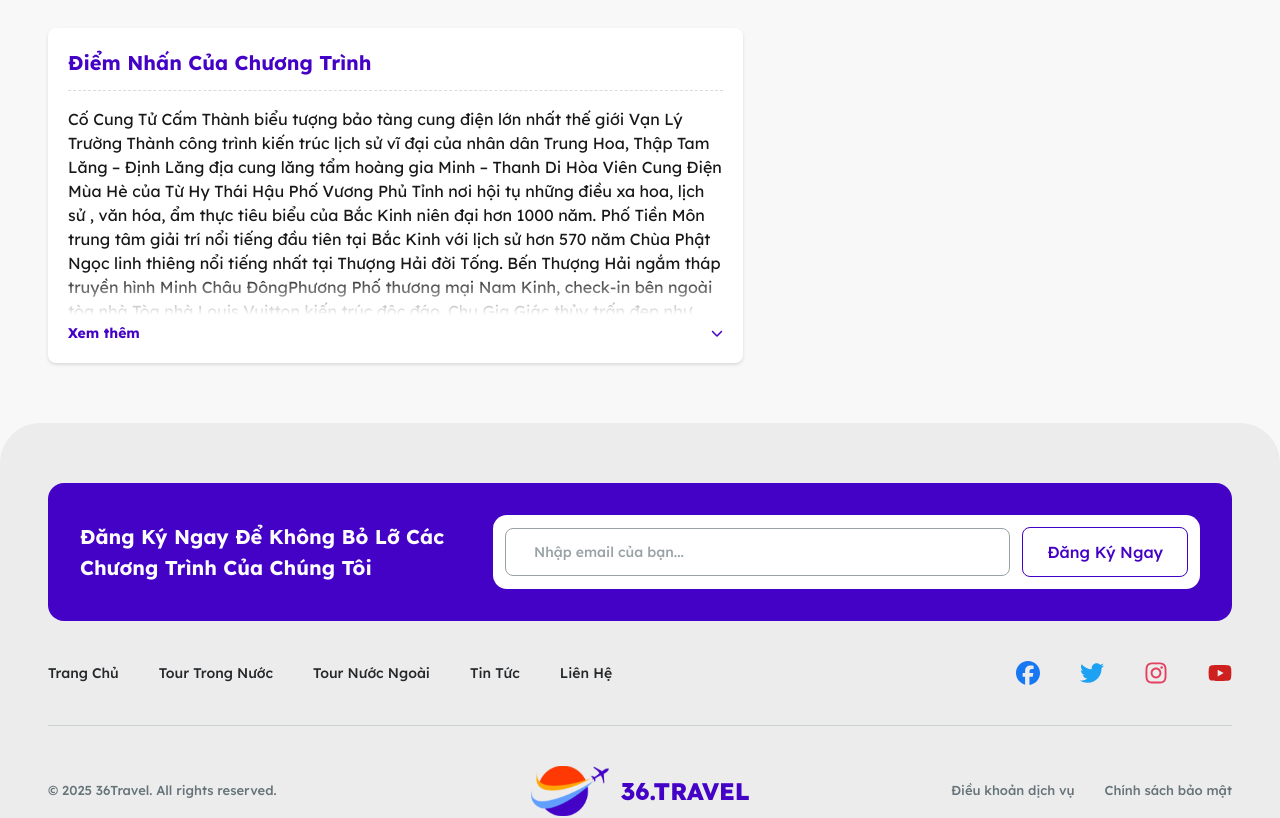
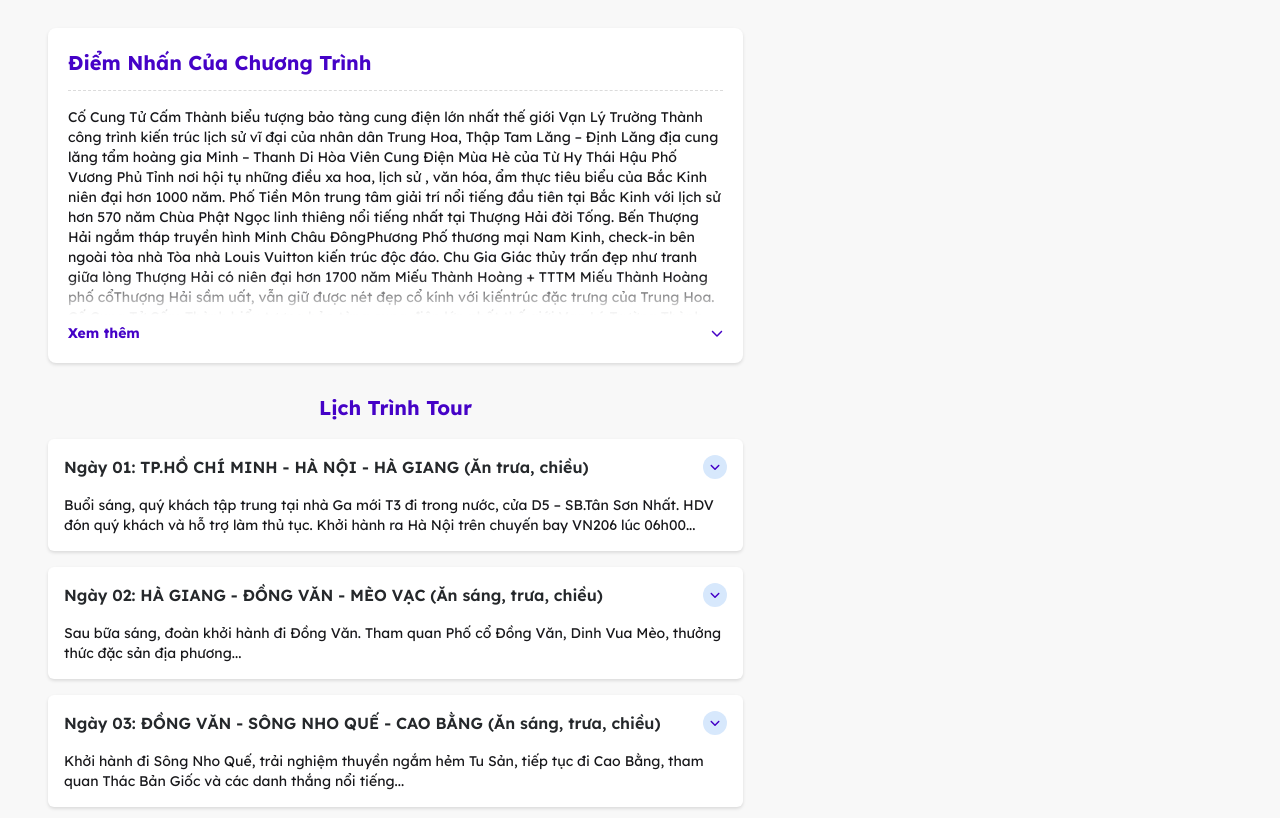
Before and after one commit to QuangHaDev2004/booking-tour-client, a Next.js app: page /tour/detail/1 in a window 1280 px wide. Shown: the part 819-1637 px from the top of the page. Built offline with nearby package versions, Linux system fonts and the light colour scheme.

Commit message:
feat: tour schedule

```diff
--- a/src/app/(pages)/tour/detail/[slug]/BoxImages.tsx
+++ b/src/app/(pages)/tour/detail/[slug]/BoxImages.tsx
@@ -51,7 +51,7 @@ export const BoxImages = () => {
             freeMode={true}
             watchSlidesProgress={true}
             modules={[FreeMode, Thumbs]}
-            className="thumbs"
+            className="mySwiper"
           >
             {isReady ? (
               Array(5)
--- a/src/app/(pages)/tour/detail/[slug]/ProgramHighlight.tsx
+++ b/src/app/(pages)/tour/detail/[slug]/ProgramHighlight.tsx
@@ -10,7 +10,9 @@ export const ProgramHighlight = () => {
       <div className="text-travel-primary border-travel-gray-100/40 mb-4 border-b border-dashed pb-3 text-[20px] font-bold capitalize">
         Điểm nhấn của chương trình
       </div>
-      <div className={`relative overflow-hidden ${!expanded && "max-h-52"}`}>
+      <div
+        className={`relative overflow-hidden text-sm ${!expanded && "max-h-52"}`}
+      >
         Cố Cung Tử Cấm Thành biểu tượng bảo tàng cung điện lớn nhất thế giới Vạn
         Lý Trường Thành công trình kiến trúc lịch sử vĩ đại của nhân dân Trung
         Hoa, Thập Tam Lăng – Định Lăng địa cung lăng tẩm hoàng gia Minh – Thanh
@@ -23,7 +25,20 @@ export const ProgramHighlight = () => {
         tòa nhà Tòa nhà Louis Vuitton kiến trúc độc đáo. Chu Gia Giác thủy trấn
         đẹp như tranh giữa lòng Thượng Hải có niên đại hơn 1700 năm Miếu Thành
         Hoàng + TTTM Miếu Thành Hoàng phố cổThượng Hải sầm uất, vẫn giữ được nét
-        đẹp cổ kính với kiếntrúc đặc trưng của Trung Hoa.
+        đẹp cổ kính với kiếntrúc đặc trưng của Trung Hoa. Cố Cung Tử Cấm Thành
+        biểu tượng bảo tàng cung điện lớn nhất thế giới Vạn Lý Trường Thành công
+        trình kiến trúc lịch sử vĩ đại của nhân dân Trung Hoa, Thập Tam Lăng –
+        Định Lăng địa cung lăng tẩm hoàng gia Minh – Thanh Di Hòa Viên Cung Điện
+        Mùa Hè của Từ Hy Thái Hậu Phố Vương Phủ Tỉnh nơi hội tụ những điều xa
+        hoa, lịch sử , văn hóa, ẩm thực tiêu biểu của Bắc Kinh niên đại hơn 1000
+        năm. Phố Tiền Môn trung tâm giải trí nổi tiếng đầu tiên tại Bắc Kinh với
+        lịch sử hơn 570 năm Chùa Phật Ngọc linh thiêng nổi tiếng nhất tại Thượng
+        Hải đời Tống. Bến Thượng Hải ngắm tháp truyền hình Minh Châu ĐôngPhương
+        Phố thương mại Nam Kinh, check-in bên ngoài tòa nhà Tòa nhà Louis
+        Vuitton kiến trúc độc đáo. Chu Gia Giác thủy trấn đẹp như tranh giữa
+        lòng Thượng Hải có niên đại hơn 1700 năm Miếu Thành Hoàng + TTTM Miếu
+        Thành Hoàng phố cổThượng Hải sầm uất, vẫn giữ được nét đẹp cổ kính với
+        kiếntrúc đặc trưng của Trung Hoa.
         {!expanded && (
           <div className="pointer-events-none absolute right-0 bottom-0 left-0 h-10 bg-gradient-to-t from-white"></div>
         )}
--- /dev/null
+++ b/src/app/(pages)/tour/detail/[slug]/TourSchedule.tsx
@@ -0,0 +1,72 @@
+"use client";
+import { useState } from "react";
+import { FaAngleDown } from "react-icons/fa6";
+
+export const TourSchedule = () => {
+  const schedules = [
+    {
+      title: "Ngày 01: TP.HỒ CHÍ MINH - HÀ NỘI - HÀ GIANG (Ăn trưa, chiều)",
+      content:
+        "Buổi sáng, quý khách tập trung tại nhà Ga mới T3 đi trong nước, cửa D5 – SB.Tân Sơn Nhất. HDV đón quý khách và hỗ trợ làm thủ tục. Khởi hành ra Hà Nội trên chuyến bay VN206 lúc 06h00...",
+    },
+    {
+      title: "Ngày 02: HÀ GIANG - ĐỒNG VĂN - MÈO VẠC (Ăn sáng, trưa, chiều)",
+      content:
+        "Sau bữa sáng, đoàn khởi hành đi Đồng Văn. Tham quan Phố cổ Đồng Văn, Dinh Vua Mèo, thưởng thức đặc sản địa phương...",
+    },
+    {
+      title:
+        "Ngày 03: ĐỒNG VĂN - SÔNG NHO QUẾ - CAO BẰNG (Ăn sáng, trưa, chiều)",
+      content:
+        "Khởi hành đi Sông Nho Quế, trải nghiệm thuyền ngắm hẻm Tu Sản, tiếp tục đi Cao Bằng, tham quan Thác Bản Giốc và các danh thắng nổi tiếng...",
+    },
+  ];
+
+  const [expandItems, setExpandItems] = useState(schedules.map(() => true));
+
+  const toggle = (index: number) => {
+    setExpandItems((prev) =>
+      prev.map((status, pos) => (pos === index ? !status : status)),
+    );
+  };
+
+  return (
+    <div className="mt-[30px]">
+      <h2 className="text-travel-primary mb-4 text-center text-[20px] font-bold capitalize">
+        Lịch trình tour
+      </h2>
+      <div className="flex flex-col gap-4">
+        {schedules.map((item, index) => {
+          const expand = expandItems[index];
+
+          return (
+            <div
+              key={item.title}
+              className="overflow-hidden rounded-md bg-white shadow-md"
+            >
+              <div
+                onClick={() => toggle(index)}
+                className="flex cursor-pointer items-center justify-between gap-4 p-4"
+              >
+                <div className="text-travel-secondary flex-1 text-[16px] font-semibold">
+                  {item.title}
+                </div>
+                <div className="flex h-6 w-6 items-center justify-center rounded-full bg-[#D7E8FC]">
+                  <FaAngleDown
+                    className={`text-travel-primary size-3 transition-transform duration-300 ${expand ? "" : "rotate-180"}`}
+                  />
+                </div>
+              </div>
+
+              <div
+                className={`overflow-hidden text-sm transition-all duration-300 ${expand ? "max-h-[1000px]" : "max-h-0"}`}
+              >
+                <div className="px-4 pb-4">{item.content}</div>
+              </div>
+            </div>
+          );
+        })}
+      </div>
+    </div>
+  );
+};
--- a/src/app/(pages)/tour/detail/[slug]/page.tsx
+++ b/src/app/(pages)/tour/detail/[slug]/page.tsx
@@ -1,5 +1,6 @@
 import { BoxImages } from "./BoxImages";
 import { ProgramHighlight } from "./ProgramHighlight";
+import { TourSchedule } from "./TourSchedule";
 
 export default function TourDetail() {
   return (
@@ -11,6 +12,7 @@ export default function TourDetail() {
             <div className="w-[58.7%]">
               <BoxImages />
               <ProgramHighlight />
+              <TourSchedule />
             </div>
 
             {/* Right */}
```
